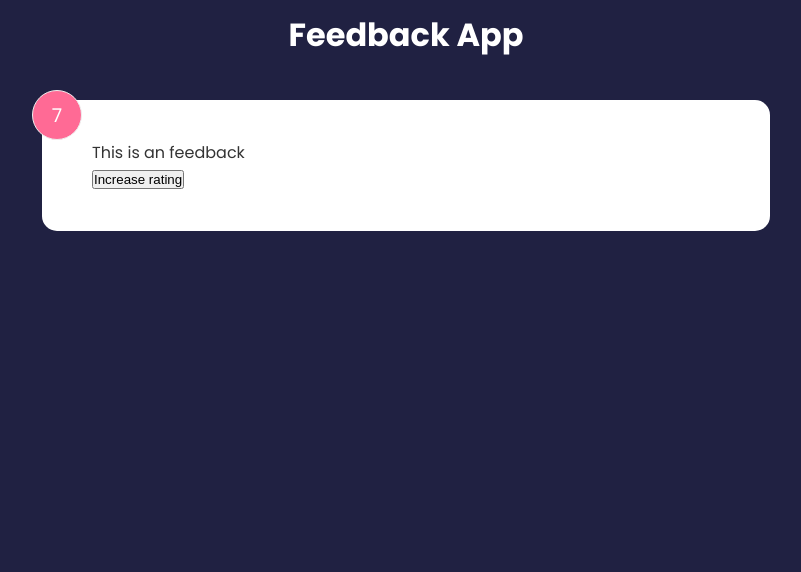
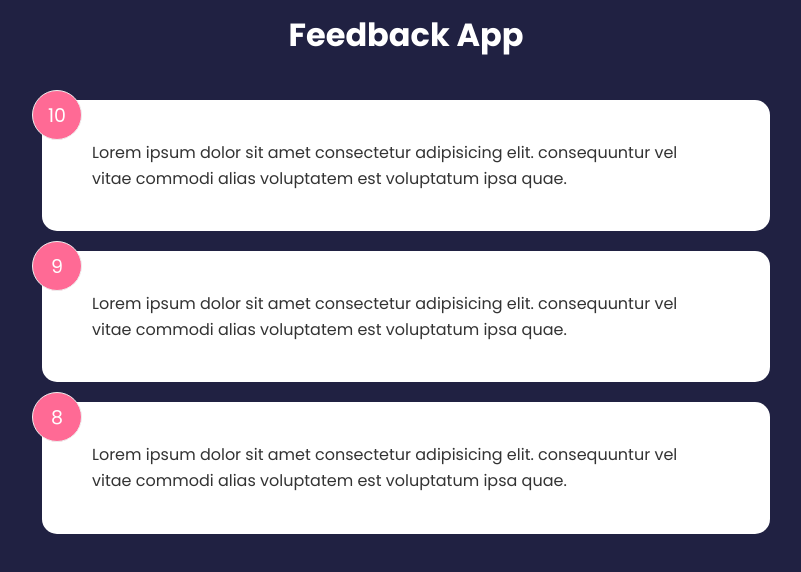
Before and after one commit to nhdtrung/react-review-app, a React (Create React App) app: page / in a window 1280 px wide. Shown: the top 572 px of the page, without its empty margins (234-1035 px from the left). Built offline with nearby package versions, Linux system fonts and the light colour scheme.

Commit message:
Managing Global State

```diff
--- a/src/App.js
+++ b/src/App.js
@@ -1,12 +1,16 @@
+import { useState } from 'react';
 import Header from './components/Header'
-import FeedbackItem from './components/FreedbackItem';
+import FeedbackList from './components/FeedbackList';
+import FeedbackData from './data/FeedbackData';
 
 function App() {
+  const [feedback, setFeedBack] = useState(FeedbackData);
+
   return (
     <>
       <Header />
       <div className="container">
-        <FeedbackItem />
+        <FeedbackList feedback={feedback} />
       </div>
     </>
   );
--- /dev/null
+++ b/src/components/FeedbackItem.jsx
@@ -0,0 +1,10 @@
+function FeedbackItem({ item }) {
+  return (
+    <div className="card">
+      <div className="num-display">{item.rating}</div>
+      <div className="text-display">{item.text}</div>
+    </div>
+  );
+}
+
+export default FeedbackItem;
--- /dev/null
+++ b/src/components/FeedbackList.jsx
@@ -0,0 +1,18 @@
+import React from "react";
+import FeedbackItem from "./FeedbackItem";
+
+function FeedbackList({ feedback }) {
+  if (!feedback || feedback.length == 0) {
+    return "No feedback yet!!!";
+  }
+
+  return (
+    <div className="feedback-list">
+      {feedback.map((item) => {
+          return <FeedbackItem key={item.id} item={item} />;
+      })}
+    </div>
+  );
+}
+
+export default FeedbackList;
--- a/src/components/FreedbackItem.jsx
+++ /dev/null
@@ -1,28 +0,0 @@
-import React, { useState } from 'react'
-
-function FeedbackItem() {
-    const [rating, setRating] = useState('7');
-    const [feedback, setFeedback] = useState('This is an feedback');
-
-    const handleClick = () => {
-        setRating((prev) => {
-            return parseInt(prev) + 1
-        });
-    }
-
-    return (
-        <div className='card'>
-            <div className='num-display'>{ rating }</div>
-            <div className='text-display'>
-                { feedback }
-            </div>
-            <button onClick={handleClick}>Increase rating</button>
-        </div>
-    )
-}
-
-FeedbackItem.defaultProps = {
-    rating: Number
-}
-
-export default FeedbackItem;
--- a/src/components/Header.jsx
+++ b/src/components/Header.jsx
@@ -1,18 +1,18 @@
-import React from 'react'
+import React from "react";
 
 function Header({ text }) {
-    return (
-        <header>
-            <div className='container'>
-                <h1>{ text }</h1>
-            </div>
-        </header>
-    )
+  return (
+    <header>
+      <div className="container">
+        <h1>{text}</h1>
+      </div>
+    </header>
+  );
 }
 
 // in case no props passed
 Header.defaultProps = {
-    text: "Feedback App"
-}
+  text: "Feedback App",
+};
 
-export default Header
+export default Header;
--- /dev/null
+++ b/src/data/FeedbackData.js
@@ -0,0 +1,19 @@
+const FeedbackData = [
+  {
+    id: 1,
+    rating: 10,
+    text: 'Lorem ipsum dolor sit amet consectetur adipisicing elit. consequuntur vel vitae commodi alias voluptatem est voluptatum ipsa quae.',
+  },
+  {
+    id: 2,
+    rating: 9,
+    text: 'Lorem ipsum dolor sit amet consectetur adipisicing elit. consequuntur vel vitae commodi alias voluptatem est voluptatum ipsa quae.',
+  },
+  {
+    id: 3,
+    rating: 8,
+    text: 'Lorem ipsum dolor sit amet consectetur adipisicing elit. consequuntur vel vitae commodi alias voluptatem est voluptatum ipsa quae.',
+  },
+]
+
+export default FeedbackData
```
